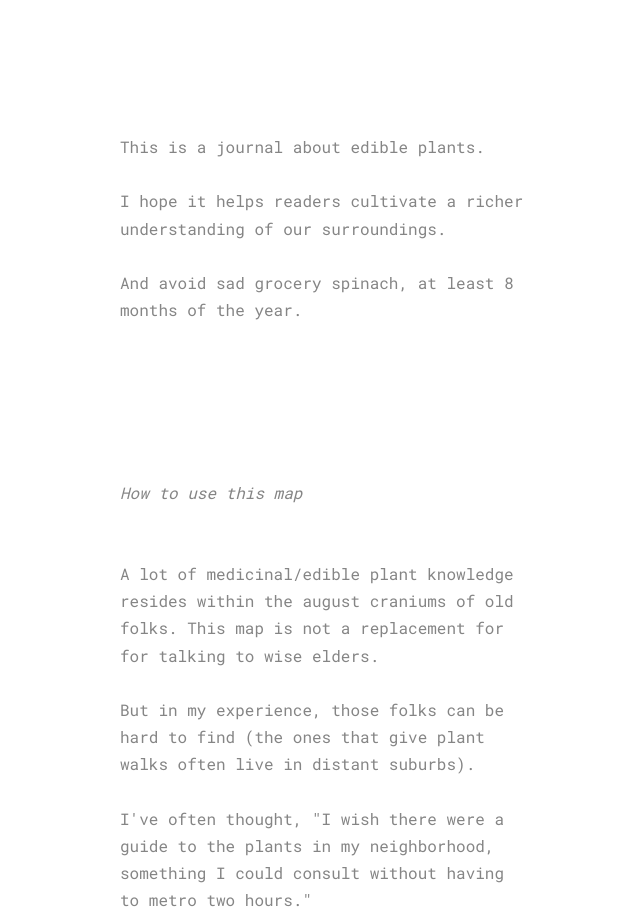
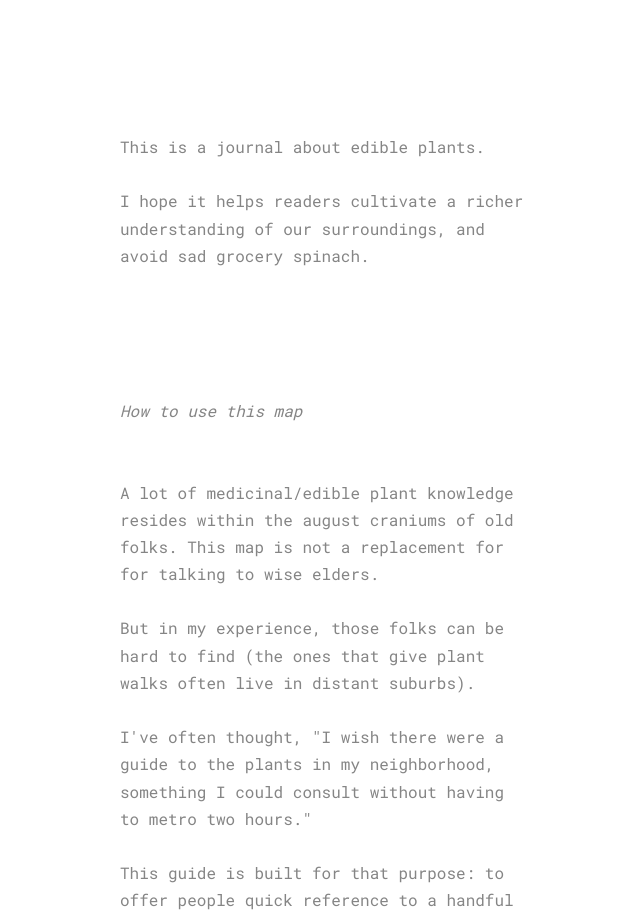
Before and after one commit to pete-rodrigue/plants-of-hyde-park-about-page, a plain HTML site: page index.html in a window 1280 px wide. Shown: the part 940-1859 px from the top of the page, without its empty margins (378-1018 px from the left). Drawn offline with Linux system fonts and the light colour scheme; files whose address does not match are found by name.

Commit message:
Update index.html

```diff
--- a/index.html
+++ b/index.html
@@ -44,8 +44,7 @@
           <div class="col-lg-5 mt-5 pl-lg-5" data-aos="fade-up" data-aos-delay="200">
             <p style='color: #858585'>
               This is a journal about edible plants. <br/><br/>
-              I hope it helps readers cultivate a richer understanding of our surroundings.<br/><br/>
-              And avoid sad grocery spinach, at least 8 months of the year. <br/><br/>
+              I hope it helps readers cultivate a richer understanding of our surroundings, and avoid sad grocery spinach.
             </p>
           </div>
           <div class="col-lg-5 mt-5 pl-lg-5" data-aos="fade-up" data-aos-delay="400">
```
